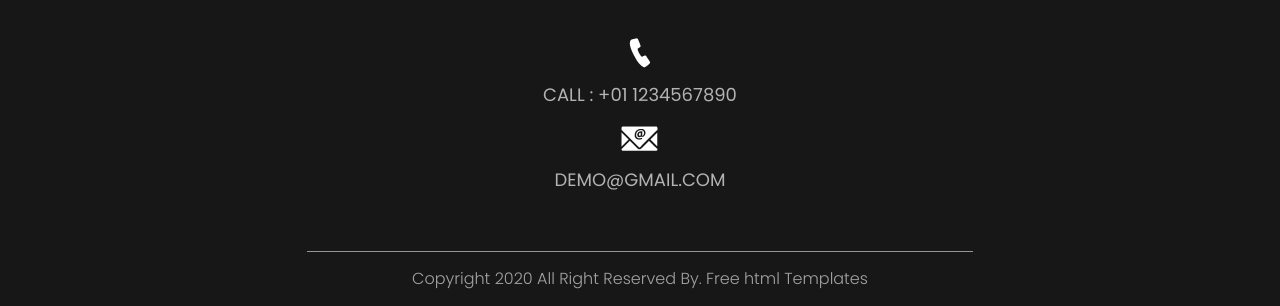
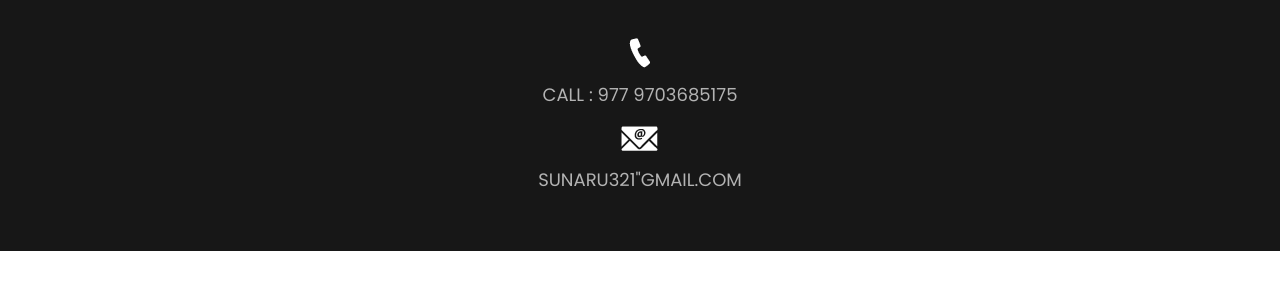
Before and after one commit to Gokul-deerhold/my-blog, a plain HTML site: page my-blog/features.html in a window 1280 px wide. Shown: the part 1214-1520 px from the top of the page. After the commit the page ends 1465 px from the top, so only its background shows below. Drawn offline with nearby package versions, Linux system fonts and the light colour scheme; a web font is replaced by a local one.

Commit message:
add email

```diff
--- a/my-blog/features.html
+++ b/my-blog/features.html
@@ -131,21 +131,15 @@
             <div class="contact_menu">
                <ul>
                   <li><a href="#"><img src="images/call-icon.png"></a></li>
-                  <li><a href="#">Call : +01 1234567890</a></li>
+                  <li><a href="#">Call : 977 9703685175</a></li>
                   <li><a href="blog.html"><img src="images/mail-icon.png"></a></li>
-                  <li><a href="features.html">demo@gmail.com</a></li>
+                  <li><a href="features.html">sunaru321"gmail.com</a></li>
                </ul>
             </div>
          </div>
       </div>
       <!-- footer section end -->
-      <!-- copyright section start -->
-      <div class="copyright_section">
-         <div class="container">
-            <p class="copyright_text">Copyright 2020 All Right Reserved By.<a href="https://html.design"> Free  html Templates</a></p>
-         </div>
-      </div>
-      <!-- copyright section end -->
+
       <!-- Javascript files-->
       <script src="js/jquery.min.js"></script>
       <script src="js/popper.min.js"></script>
```
Also changed, not shown: my-blog/about.html (+3 -9 lines), my-blog/blog.html (+3 -9 lines), my-blog/contact.html (+3 -9 lines).
